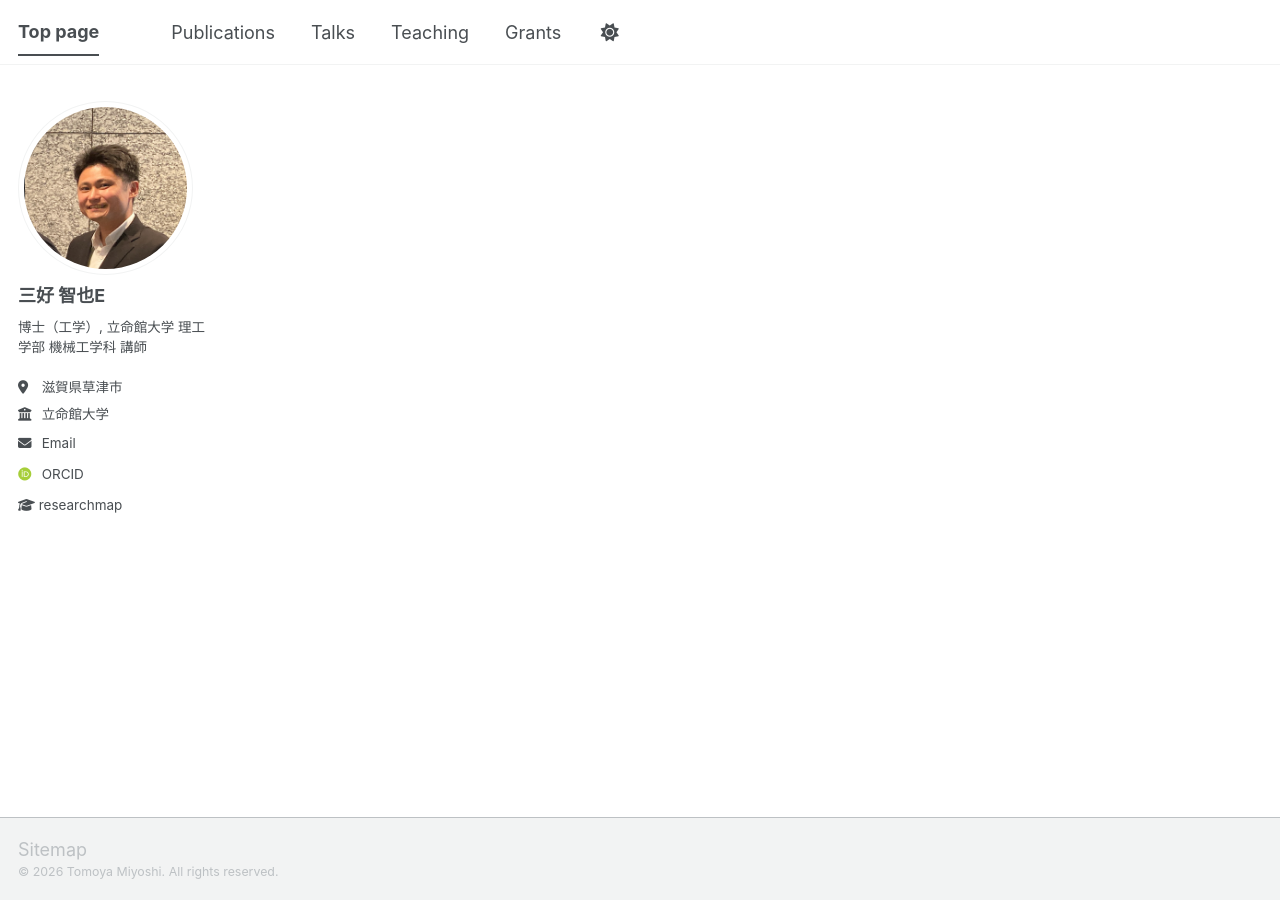
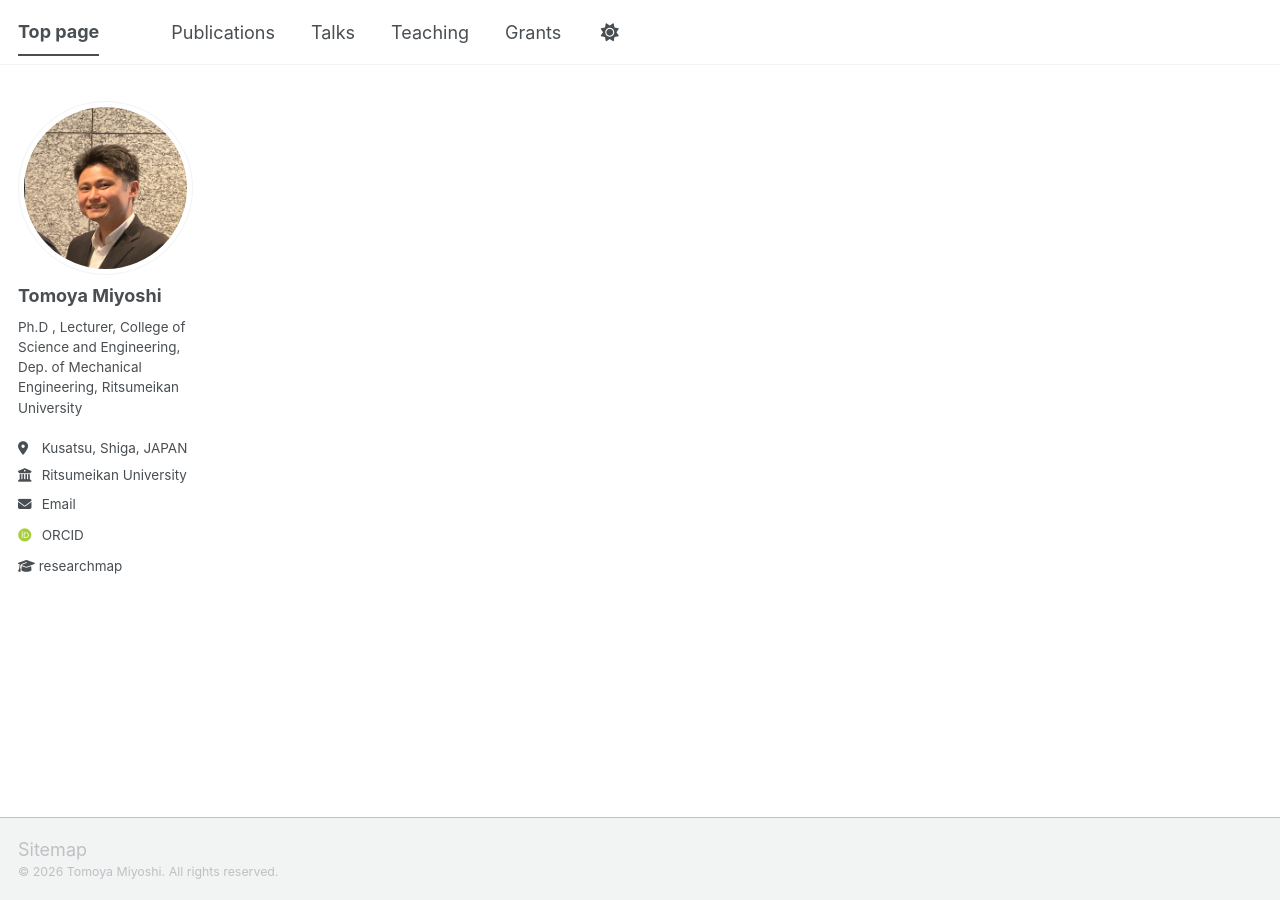
Before and after one commit to 1-miyoshi/1-miyoshi-e.github.io, a Jekyll site: the page built from index.md, in a window 1280 px wide. Built offline with Jekyll 4.4.1, drawn with Linux system fonts in a browser that asks for light colours; some web fonts are replaced; our own code applies the rules of GitHub Pages for plain Markdown files; a script bundle is joined from its source files by our own code; library files that are not in the unit come from our copies.

Commit message:
Update _config.yml

```diff
--- a/_config.yml
+++ b/_config.yml
@@ -24,11 +24,11 @@ repository               : "1-miyoshi/1-miyoshi-e.github.io"
 author:
   # Biographic information
   avatar           : "miyoshi20260328s.png"
-  name             : "三好 智也E"
+  name             : "Tomoya Miyoshi"
   pronouns         : # example: "she/her"
-  bio              : "博士（工学）, 立命館大学 理工学部 機械工学科 講師"
-  location         : "滋賀県草津市"
-  employer         : "立命館大学"
+  bio              : "Ph.D , Lecturer, College of Science and Engineering, Dep. of Mechanical Engineering, Ritsumeikan University"
+  location         : "Kusatsu, Shiga, JAPAN"
+  employer         : "Ritsumeikan University"
   uri              : # URL
   email            : "tmiyoshi (at) fc.ritsumei.ac.jp"
   orcid            : "0000-0002-2310-4377"
```
